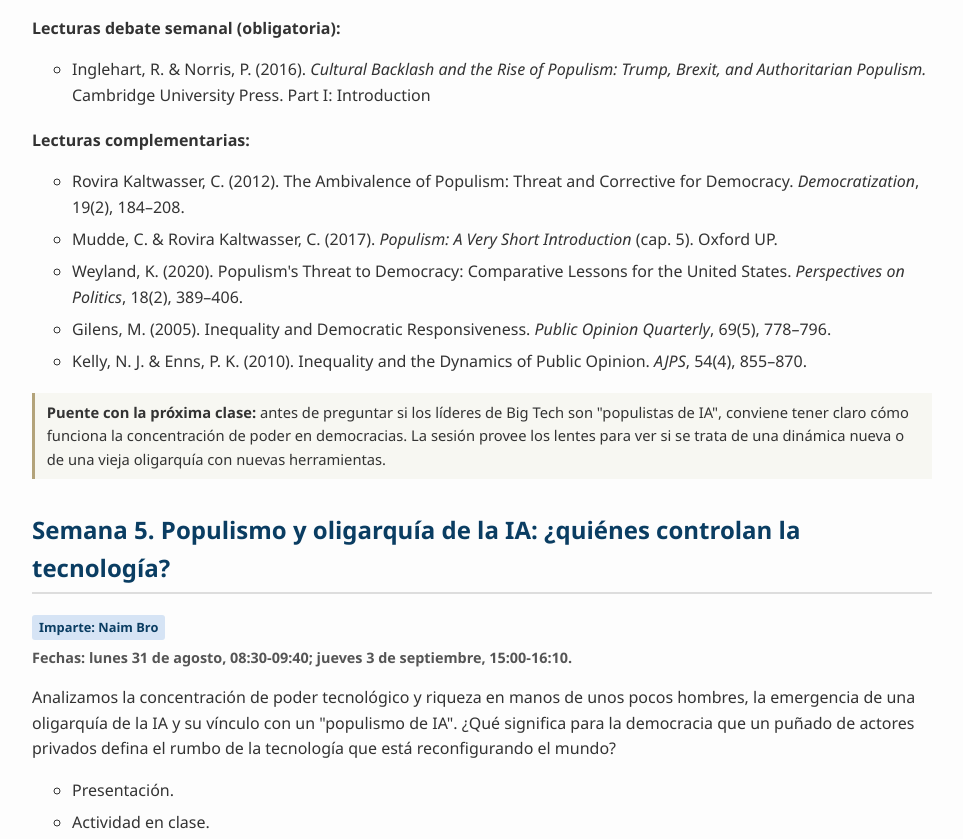
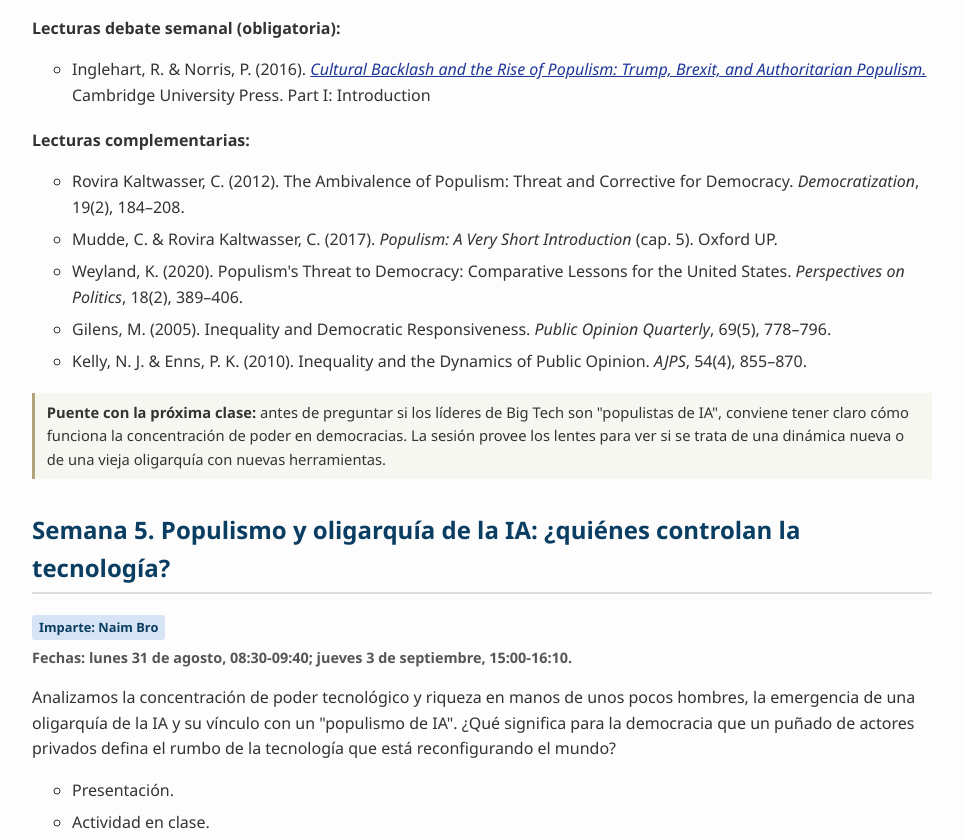
Before and after one commit to naimbro/ia-democracia-2026, a plain HTML site: page index.html in a window 1280 px wide. Shown: the part 3972-4811 px from the top of the page, without its empty margins (158-1121 px from the left). Drawn offline with Linux system fonts and the light colour scheme.

Commit message:
Agrega link de descarga a lectura obligatoria de Inglehart y Norris (Semana 4)

```diff
--- a/index.html
+++ b/index.html
@@ -268,7 +268,7 @@
 
       <p><strong>Lecturas debate semanal (obligatoria):</strong></p>
       <ul>
-        <li>Inglehart, R. &amp; Norris, P. (2016). <em>Cultural Backlash and the Rise of Populism: Trump, Brexit, and Authoritarian Populism.</em> Cambridge University Press. Part I: Introduction</li>
+        <li>Inglehart, R. &amp; Norris, P. (2016). <em><a href="https://drive.google.com/file/d/1EFLSEm9uKlLz5GJKTUznIc3XhPett02I/view?usp=sharing" target="_blank">Cultural Backlash and the Rise of Populism: Trump, Brexit, and Authoritarian Populism.</a></em> Cambridge University Press. Part I: Introduction</li>
       </ul>
 
 
```
